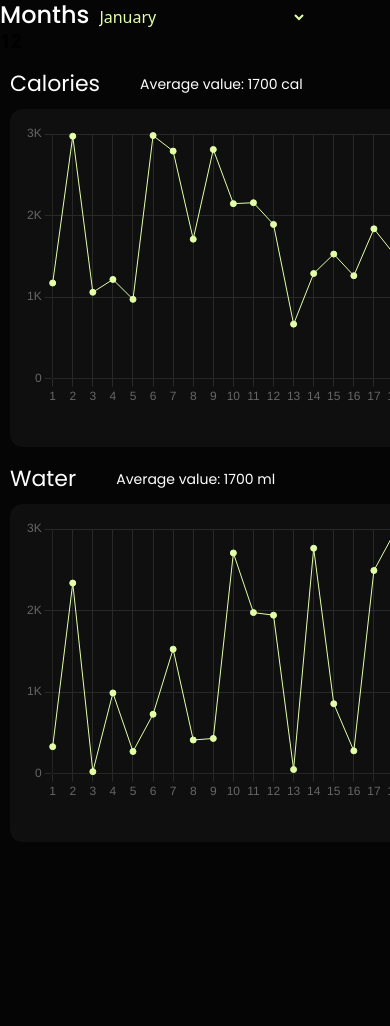
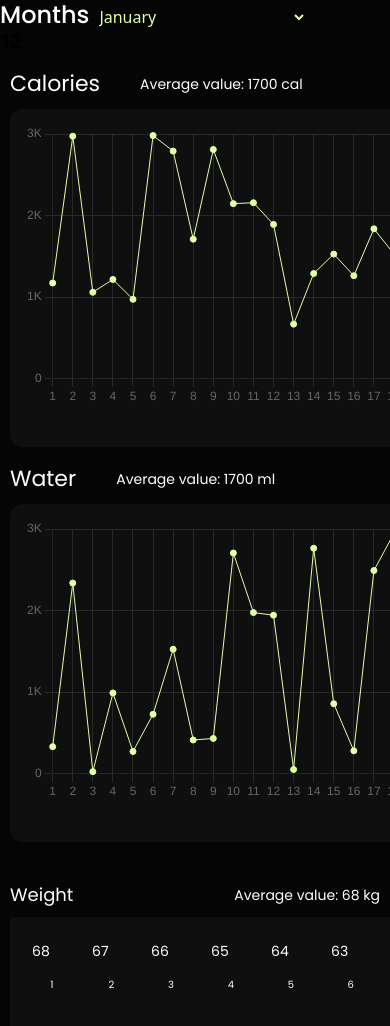
Before and after one commit to AnnaHort/HealthyHub, a React (Vite) app: page /HealthyHub/dashboard in a window 390 px wide. Shown: the top 1026 px of the page. Before the commit the page ends 882 px from the top, so only its background shows below. Built offline with nearby package versions, Linux system fonts and the light colour scheme.

Commit message:
i have already added styles to the table for the tablet version

```diff
--- a/package.json
+++ b/package.json
@@ -14,6 +14,8 @@
     "@emotion/react": "^11.11.1",
     "@emotion/styled": "^11.11.0",
     "@faker-js/faker": "^8.3.1",
+    "@mui/material": "^5.15.1",
+    "@mui/system": "^5.15.1",
     "@react-native-async-storage/async-storage": "^1.19.3",
     "@reduxjs/toolkit": "^2.0.1",
     "@vitejs/plugin-react-swc": "^3.3.2",
--- a/src/components/Dashboard/Line/lineDashboard.jsx
+++ b/src/components/Dashboard/Line/lineDashboard.jsx
@@ -5,6 +5,30 @@ import WeightCharts from "./weight";
 import styled from "styled-components";
 
 const DashboardContainer = styled.div`
+  max-width: 780px;
+  margin-left: auto;
+  margin-right: auto;
+
+  @media (min-width: 834px) {
+    margin-left: auto;
+    margin-right: auto;
+  }
+
+  @media (min-width: 1440px) {
+    min-width: 1440px;
+    margin-left: unset;
+    margin-right: unset;
+    display: flex;
+    justify-content: center;
+    align-items: center;
+    flex-direction: row;
+    gap: 20px;
+    margin-top: 16px;
+    margin-bottom: 20px;
+  }
+`;
+
+const WeightContainerStyle = styled.div`
   max-width: 780px;
   margin-left: auto;
   margin-right: auto;
@@ -36,8 +60,9 @@ const LineDashboard = () => {
           <Calories />
           <WaterDashboar />
         </DashboardContainer>
-
-        <WeightCharts />
+        <WeightContainerStyle>
+          <WeightCharts />
+        </WeightContainerStyle>
       </div>
     );
 }
--- a/src/components/Dashboard/Line/weight.jsx
+++ b/src/components/Dashboard/Line/weight.jsx
@@ -1,5 +1,161 @@
+import Table from '@mui/material/Table';
+import TableBody from '@mui/material/TableBody';
+import TableCell from '@mui/material/TableCell';
+import TableContainer from '@mui/material/TableContainer';
+import TableHead from '@mui/material/TableHead';
+import TableRow from '@mui/material/TableRow';
+import Paper from '@mui/material/Paper';
+import { styled } from '@mui/system';
+
+const StyledTableContainer = styled(TableContainer)({
+  marginLeft: '10px',
+  marginBottom: '68px',
+  overflowX: 'auto',
+
+  '@media (min-width: 834px)': {
+    minWidth: 780,
+    marginLeft: 'unset',
+    // overflowX: 'unset',
+  },
+});
+
+const StyledTable = styled(Table)({
+  backgroundColor: 'var(--color-primary-black-2)',
+  minWidth: 780,
+
+  '@media (min-width: 834px)': {
+    minWidth: 780,
+  },
+
+  '& th, & td': {
+    position: 'relative',
+    backgroundClip: 'padding-box',
+    color: 'var(--color-primary-white)',
+    borderBottom: '1px solid var(--color-primary-black-2)',
+  },
+  '& th': {
+    padding: '0',
+    margin: '0',
+  },
+  '& td': {
+    padding: '0',
+    margin: '0',
+  },
+
+  '& thead th': {
+    fontFamily: 'Poppins',
+    fontSize: '14px',
+    fontWeight: '400',
+    lineHeight: '20px',
+    paddingTop: '24px',
+    paddingLeft: '22px',
+    paddingRight: '20px',
+
+    '@media (min-width: 834px)': {
+      fontSize: '10px',
+      lineHeight: '16px',
+
+      '&:not(:first-of-type)': {
+        paddingLeft: '6px', // отступ между цифрами
+      },
+      '&:not(:last-of-type)': {
+        paddingRight: '0',
+      },
+    },
+  },
+
+  '& tbody tr:first-of-type td': {
+    fontFamily: 'Poppins',
+    fontSize: '10px',
+    fontWeight: '400',
+    lineHeight: '14px',
+    paddingTop: '16px',
+    paddingBottom: '36px',
+    paddingLeft: '24px',
+
+    '@media (min-width: 834px)': {
+      paddingRight: '20px',
+      paddingTop: '10px',
+      paddingBottom: '44px',
+      '&:not(:first-of-type)': {
+        paddingLeft: '10px', // отступ между цифрами
+      },
+      '&:not(:last-of-type)': {
+        paddingRight: '0',
+      },
+    },
+  },
+});
+
+const WeightTitleContainer = styled('div')({
+  display: 'flex',
+  marginLeft: '10px',
+  marginBottom: '9px',
+  justifyContent: 'space-between',
+  alignItems: 'center',
+});
+
+const WeightTitleStyled = styled('h2')({
+  fontFamily: 'Poppins',
+  fontSize: '18px',
+  fontStyle: 'normal',
+  fontWeight: '400',
+  lineHeight: '26px',
+  color: 'var(--color-primary-white)',
+});
+
+const AverageValueStyled = styled('p')({
+  fontFamily: 'Poppins',
+  fontSize: '14px',
+  fontStyle: 'normal',
+  fontWeight: '400',
+  lineHeight: '20px',
+  color: 'var(--color-primary-white)',
+  marginRight: '10px',
+});
+
 const WeightCharts = () => {
+  const weights = [];
 
+  for (let i = 68; i >= 38; i--) {
+    weights.push(i);
+  }
+  const daysOfMonth = [];
+
+  for (let i = 1; i <= 31; i++) {
+    daysOfMonth.push(i);
+  }
+
+  return (
+    <div>
+      <WeightTitleContainer>
+        <WeightTitleStyled>Weight</WeightTitleStyled>
+        <AverageValueStyled>Average value: 68 kg</AverageValueStyled>
+      </WeightTitleContainer>
+      <StyledTableContainer component={Paper}>
+        <StyledTable>
+          <TableHead>
+            <TableRow>
+              {weights.map((weight, index) => (
+                <TableCell key={index} align="center">
+                  {weight}
+                </TableCell>
+              ))}
+            </TableRow>
+          </TableHead>
+          <TableBody>
+            <TableRow>
+              {daysOfMonth.map((day, index) => (
+                <TableCell key={index} align="center">
+                  {day}
+                </TableCell>
+              ))}
+            </TableRow>
+          </TableBody>
+        </StyledTable>
+      </StyledTableContainer>
+    </div>
+  );
 };
 
 export default WeightCharts;
```
Also changed, not shown: 1 other file (tests, documents, lock files or other folders).
